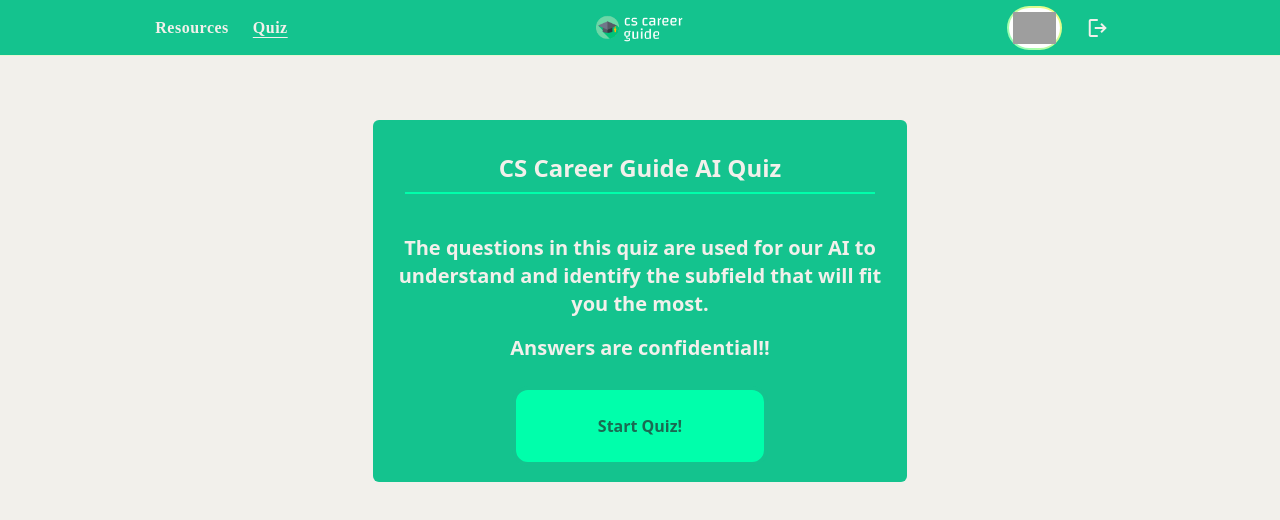
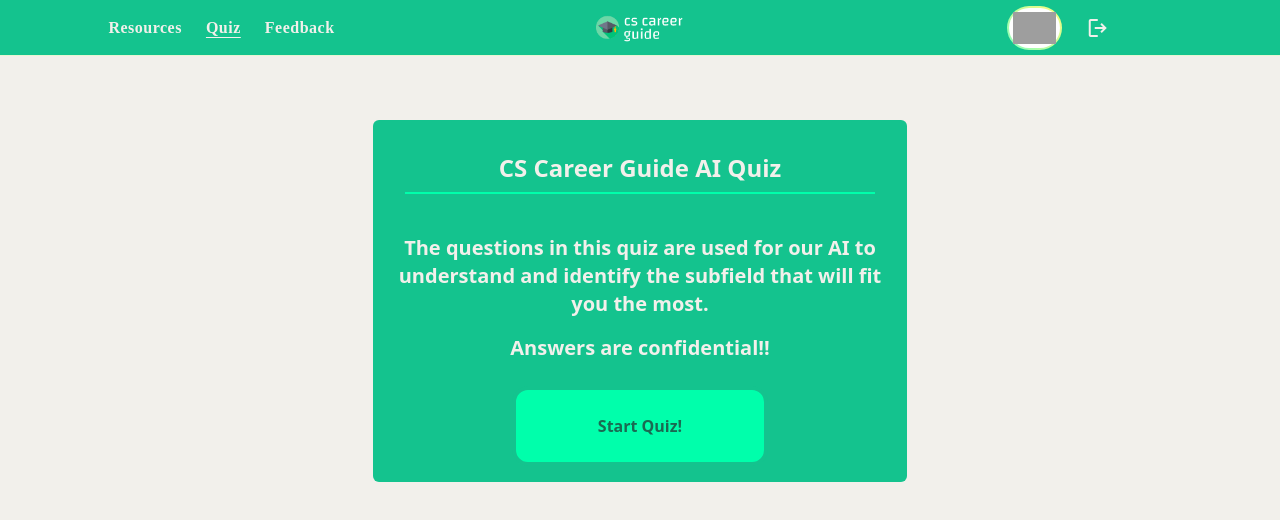
Before and after one commit to Linerah/cs-career-guide-frontend, a React (Create React App) app: page /quiz in a window 1280 px wide. Shown: the top 520 px of the page. Built offline with nearby package versions, Linux system fonts and the light colour scheme; sample sign-in values are in the browser's storage; grey boxes are pictures that could not be loaded.

Commit message:
Added feedback form and locust file

```diff
--- a/src/App.js
+++ b/src/App.js
@@ -10,6 +10,7 @@ import "./App.css"
 import { AuthContext } from "./auth/AuthContext";
 import Auth from './auth/Auth';
 import Quiz from "./quiz/quiz";
+import Feedback from "./feedback/feedback";
 function App() {
 
   const { currentUser } = useContext(AuthContext);
@@ -61,6 +62,15 @@ function App() {
             <Quiz />
           </Layout>
           </ProtectedRoute>),
+    },
+    {
+      path: "/feedback",
+      element:(
+          <ProtectedRoute>
+          <Layout>
+            <Feedback />
+          </Layout>
+          </ProtectedRoute>),
     }
   ]);
 
--- a/src/components/banner.js
+++ b/src/components/banner.js
@@ -5,7 +5,7 @@ import {AuthContext} from "../auth/AuthContext";
 const Banner = ({page}) =>{
 
     const {currentUser} = useContext((AuthContext))
-    let aiButtonClass;
+    let feedbackButtonClass;
     let resourcesButtonClass
     let quizButtonClass;
 
@@ -13,19 +13,27 @@ const Banner = ({page}) =>{
 
     switch (page){
         case 'home':
-            aiButtonClass = 'Menu_button';
+            feedbackButtonClass = 'Menu_button';
             resourcesButtonClass = 'Menu_button underline underline-offset-4';
             quizButtonClass = 'Menu_button';
+
             break;
 
         case 'quiz':
-            aiButtonClass = 'Menu_button';
+            feedbackButtonClass = 'Menu_button';
             resourcesButtonClass = 'Menu_button';
             quizButtonClass = 'Menu_button underline underline-offset-4';
             break;
 
+        case 'feedback':
+            feedbackButtonClass = 'Menu_button underline underline-offset-4';
+            resourcesButtonClass = 'Menu_button';
+            quizButtonClass = 'Menu_button ';
+            break;
+
+
         default:
-            aiButtonClass = 'Menu_button';
+            feedbackButtonClass = 'Menu_button';
             resourcesButtonClass = 'Menu_button';
             quizButtonClass = 'Menu_button';
     }
@@ -47,7 +55,9 @@ const Banner = ({page}) =>{
                 </div>
                 <div className= {quizButtonClass} onClick={() => navigate('/quiz') }>
                     Quiz
-
+                </div>
+                <div className={feedbackButtonClass} onClick={() => navigate(('/feedback'))}>
+                    Feedback
                 </div>
             </div>
 
--- /dev/null
+++ b/src/feedback/feedback.js
@@ -0,0 +1,19 @@
+import Banner from "../components/banner";
+import React from "react";
+
+
+function Feedback(props){
+
+    return <>
+    <Banner page="feedback"></Banner>
+        <div className="flex flex-col items-center justify-center h-4/5 w-full">
+        <iframe scrolling="no" className=""
+            src="https://docs.google.com/forms/d/e/1FAIpQLSfaWIIe701bB0ZkFGThp--Pwk8IPcZLRToEOdnnbmw1-nhgGg/viewform?embedded=true"
+            width="640" height="649" frameBorder="0" marginHeight="0" marginWidth="0">Loading…
+        </iframe>
+            </div>
+    </>
+
+
+}
+export default Feedback;
```
Also changed, not shown: 1 other file (tests, documents, lock files or other folders).
